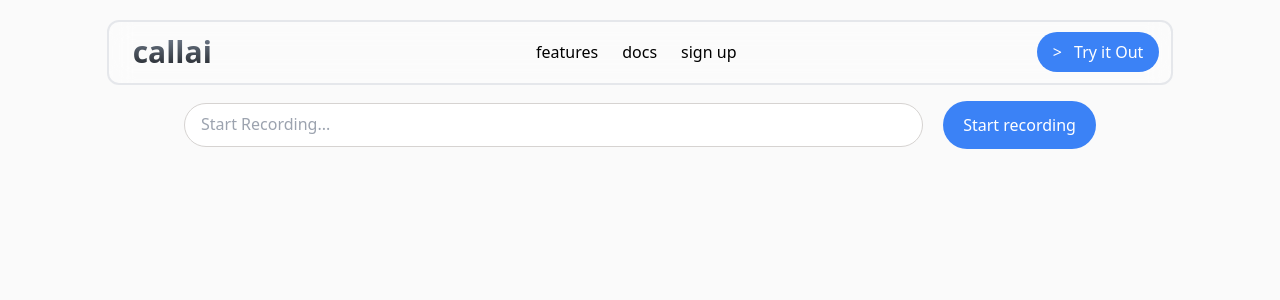
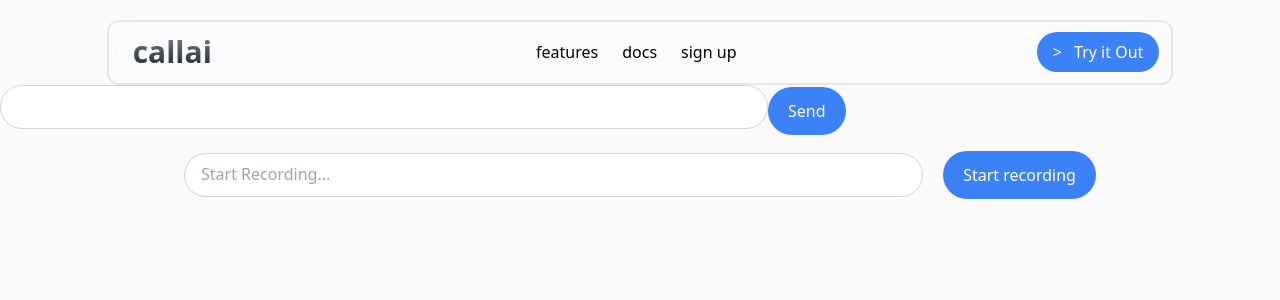
Before and after one commit to jazeelius/callai, a React (Vite) app: page /test in a window 1280 px wide. Shown: the top 300 px of the page. Built offline with nearby package versions, Linux system fonts and the light colour scheme.

Commit message:
Added chatgpt feature
Added some parts of the chatGPT, still need  complete it then need to remove the button and second text field and merge it with voice input.

```diff
--- a/package.json
+++ b/package.json
@@ -10,6 +10,7 @@
     "preview": "vite preview"
   },
   "dependencies": {
+    "axios": "^1.7.2",
     "react": "^18.3.1",
     "react-dom": "^18.3.1",
     "react-router-dom": "^6.24.0"
--- /dev/null
+++ b/src/components/Chat.jsx
@@ -0,0 +1,25 @@
+function Chat({ input, setInput, sendMessage, response }) {
+  return (
+    <div>
+      <div>
+        <input
+          className="h-11 px-4 pt-2.5 sm:pt-2 w-[60%] resize-none border border-stone-300 rounded-full focus:outline-none focus:ring-2 focus:ring-blue-500 focus:border-transparent "
+          type="text"
+          value={input}
+          onChange={(e) => setInput(e.target.value)}
+        />
+        <button
+          className="font-sans bg-blue-500 text-white px-5 py-3 rounded-full hover:bg-blue-600 "
+          onClick={sendMessage}
+        >
+          Send
+        </button>
+      </div>
+      <div>
+        <p>{response}</p>
+      </div>
+    </div>
+  );
+}
+
+export default Chat;
--- a/src/pages/Test.jsx
+++ b/src/pages/Test.jsx
@@ -1,9 +1,34 @@
-import React from "react";
+import React, { useState } from "react";
+import axios from "axios";
 import useSpeechToText from "../hooks/useSpeechToText";
 import VoiceInput from "../components/VoiceInput";
+import Chat from "../components/Chat";
 
 function Test() {
   const [text, setText] = React.useState("");
+  const [input, setInput] = useState("");
+  const [response, setResponse] = useState("");
+
+  const sendMessage = async () => {
+    try {
+      const apiUrl = "https://api.openai.com/v1/chat/completions"; // Update with the correct API endpoint
+      const apiKey = ""; // Replace with your actual API key
+      const headers = {
+        "Content-Type": "application/json",
+        Authorization: `Bearer ${apiKey}`,
+      };
+
+      const requestBody = {
+        messages: [{ role: "user", content: input }],
+      };
+
+      const { data } = await axios.post(apiUrl, requestBody, { headers });
+
+      setResponse(data.choices[0].message.content);
+    } catch (error) {
+      console.error("Error sending message:", error);
+    }
+  };
   const { isListening, startListening, stopListening, transcript } =
     useSpeechToText({
       lang: "en-US",
@@ -24,6 +49,13 @@
   }
 
   return (
+    <>
+      <Chat
+        input={input}
+        setInput={setInput}
+        sendMessage={sendMessage}
+        response={response}
+      />
       <VoiceInput
         onChange={handleChange}
         text={text}
@@ -31,6 +63,7 @@
         startStopListening={startStopListening}
         isListening={isListening}
       />
+    </>
   );
 }
 
```
Also changed, not shown: 1 other file (tests, documents, lock files or other folders). Lines whose indentation alone changed are shown as unchanged.
